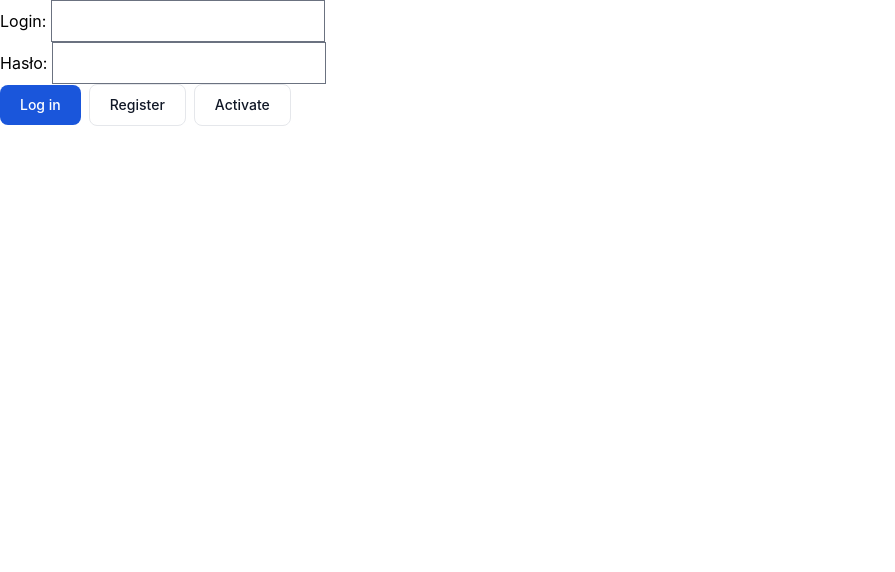
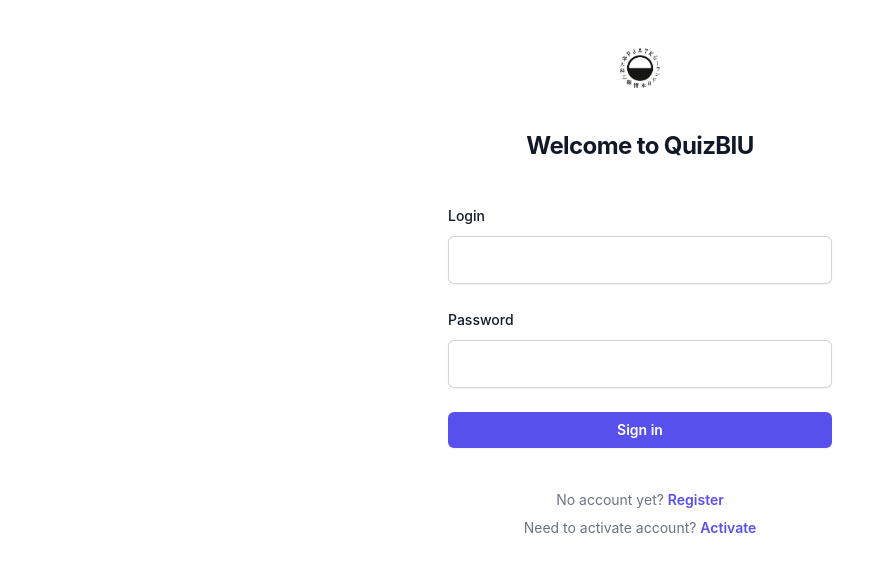
Before and after one commit to s20681/my-quiz, a React (Create React App) app: page / in a window 1280 px wide. Shown: the top 572 px of the page, without its empty margins (0-895 px from the left). Built offline with nearby package versions, Linux system fonts and the light colour scheme.

Commit message:
login screen revamp

```diff
--- a/src/App.css
+++ b/src/App.css
@@ -9,3 +9,11 @@
 .regular-button {
   @apply py-2.5 px-5 mr-2 mb-2 text-sm font-medium text-gray-900 focus:outline-none bg-white rounded-lg border border-gray-200 hover:bg-gray-100 hover:text-blue-700 focus:z-10 focus:ring-4 focus:ring-gray-200 dark:focus:ring-gray-700 dark:bg-gray-800 dark:text-gray-400 dark:border-gray-600 dark:hover:text-white dark:hover:bg-gray-700;
 }
+
+input {
+  @apply w-full h-12 px-4 mb-2 text-lg text-gray-700 placeholder-gray-600 border rounded;
+}
+
+Form {
+  @apply rounded;
+}
--- a/src/components/Layout/NavbarComponent.tsx
+++ b/src/components/Layout/NavbarComponent.tsx
@@ -8,7 +8,11 @@
 
     const handleGoHome = () => {
         navigate(`/quiz/all`);
-      };
+    };
+
+    const handleRanking = () => {
+        navigate(`/ranking`);
+    };
 
     const handleManageAccount = () => {
         navigate(`/manage`);
@@ -33,6 +37,9 @@
                                 <button onClick={() => handleGoHome()} className="block py-2 pl-3 pr-4 text-white bg-blue-700 rounded md:bg-transparent md:text-blue-700 md:p-0 md:dark:text-blue-500 dark:bg-blue-600 md:dark:bg-transparent" aria-current="page">Quiz List</button>
                             </li>
                             <li>
+                                <button onClick={() => handleRanking()} className="block py-2 pl-3 pr-4 text-gray-900 rounded hover:bg-gray-100 md:hover:bg-transparent md:border-0 md:hover:text-blue-700 md:p-0 dark:text-white md:dark:hover:text-blue-500 dark:hover:bg-gray-700 dark:hover:text-white md:dark:hover:bg-transparent">User ranking</button>
+                            </li>
+                            <li>
                                 <button onClick={() => handleManageAccount()} className="block py-2 pl-3 pr-4 text-gray-900 rounded hover:bg-gray-100 md:hover:bg-transparent md:border-0 md:hover:text-blue-700 md:p-0 dark:text-white md:dark:hover:text-blue-500 dark:hover:bg-gray-700 dark:hover:text-white md:dark:hover:bg-transparent">Manage Account</button>
                             </li>
                             <li>
--- a/src/components/Quiz/QuizListComponent.tsx
+++ b/src/components/Quiz/QuizListComponent.tsx
@@ -83,15 +83,11 @@
     navigate(`/quiz/new`);
   };
 
-  const handleRanking = () => {
-    navigate(`/ranking`);
-  };
-
   const handleSortOptionChange = (event: React.ChangeEvent<HTMLSelectElement>) => {
     setSortOption(event.target.value);
   };
 
-  function get10RandomQuestions(array : Question[]) {
+  function get10RandomQuestions(array: Question[]) {
     const shuffledArray = array
       .map((item) => ({ item, sortKey: Math.random() })) // Assign a random sort key to each item
       .sort((a, b) => a.sortKey - b.sortKey); // Sort the items based on the sort key
@@ -147,10 +143,10 @@
           <Navbar></Navbar>
           <QuizListContainer>
             <p>Logged in as username: {authContext.user.login} Id: {authContext.user.id}</p>
-            <button className='regular-button' onClick={() => handleCreateNew()}> Create new quiz </button>
-            <button className='regular-button' onClick={() => handleRanking()}> User ranking </button>
 
             <div>
+              <button className='addquiz-button' onClick={() => handleCreateNew()}> Create new quiz </button>
+
               <input
                 type="text"
                 value={filter}
--- a/src/components/User/LoginComponent.tsx
+++ b/src/components/User/LoginComponent.tsx
@@ -1,5 +1,5 @@
 import { useNavigate } from 'react-router-dom'
-import React, { ChangeEvent, useState, useContext } from 'react';
+import React, { useState, useContext } from 'react';
 import { Formik, Form, Field, ErrorMessage } from 'formik';
 import { AuthContext } from './AuthContext';
 import * as Yup from 'yup';
@@ -14,11 +14,11 @@
 
 const validationSchema = Yup.object().shape({
   login: Yup.string()
-    .min(2, 'Login za krótki')
-    .required('Login jest wymagany'),
+    .min(2, 'Login to short')
+    .required('Login is required'),
   password: Yup.string()
-    .min(8, 'Hasło za krótkie')
-    .required('Hasło jest wymagane'),
+    .min(8, 'Password to short')
+    .required('Password is required'),
 });
 
 const LoginComponent: React.FC = () => {
@@ -83,33 +83,54 @@
         onSubmit={handleSubmit}
       >
         {({ errors, touched }) => (
-          <Form>
-            <div>
-              <label htmlFor="login">Login: </label>
-              <Field type="text" id="login" name="login" />
-            </div>
-            <div>
-              <label htmlFor="password">Hasło: </label>
-              <Field type="password" id="password" name="password" />
+          <div className="flex min-h-full flex-col justify-center px-6 py-12 lg:px-8">
+            <div className="sm:mx-auto sm:w-full sm:max-w-sm">
+              <img className="mx-auto h-10 w-auto" src="/logo.png" alt="Your Company"></img>
+              <h2 className="mt-10 text-center text-2xl font-bold leading-9 tracking-tight text-gray-900">Welcome to QuizBIU</h2>
             </div>
 
-            <button className='accent-button' type="submit" disabled={isSubmitting}>
-              Log in
-            </button>
+            <div className="mt-10 sm:mx-auto sm:w-full sm:max-w-sm">
+              <Form className="space-y-6" action="#" method="POST">
+                <div>
+                  <label htmlFor="email" className="block text-sm font-medium leading-6 text-gray-900">Login</label>
+                  <div className="mt-2">
+                    <Field type="text" id="login" name="login" className="block w-full rounded-md border-0 py-1.5 text-gray-900 shadow-sm ring-1 ring-inset ring-gray-300 placeholder:text-gray-400 focus:ring-2 focus:ring-inset focus:ring-indigo-600 sm:text-sm sm:leading-6"></Field>
+                  </div>
+                </div>
 
-            <button className='regular-button' onClick={handleRegisterClick}>
-              Register
-            </button>
+                <div>
+                  <div className="flex items-center justify-between">
+                    <label htmlFor="password" className="block text-sm font-medium leading-6 text-gray-900">Password</label>
 
-            <button className='regular-button' onClick={handleActivateClick}>
-              Activate
-            </button>
+                  </div>
+                  <div className="mt-2">
+                    <Field type="password" id="password" name="password" autoComplete="current-password" required className="block w-full rounded-md border-0 py-1.5 text-gray-900 shadow-sm ring-1 ring-inset ring-gray-300 placeholder:text-gray-400 focus:ring-2 focus:ring-inset focus:ring-indigo-600 sm:text-sm sm:leading-6"></Field>
+                  </div>
+                </div>
 
-            <ErrorMessage name="login" component="div" />
-            <ErrorMessage name="password" component="div" />
-          </Form>
+                <div>
+                  <button type="submit" disabled={isSubmitting} className="flex w-full justify-center rounded-md bg-indigo-600 px-3 py-1.5 text-sm font-semibold leading-6 text-white shadow-sm hover:bg-indigo-500 focus-visible:outline focus-visible:outline-2 focus-visible:outline-offset-2 focus-visible:outline-indigo-600">Sign in</button>
+                </div>
+
+                <ErrorMessage name="login" component="div" />
+                <ErrorMessage name="password" component="div" />
+              </Form>
+
+              <p className="mt-10 text-center text-sm text-gray-500">
+                No account yet? {" "}
+                <button onClick={handleRegisterClick} className="font-semibold leading-6 text-indigo-600 hover:text-indigo-500"> Register </button>
+              </p>
+
+              <p className="mt-1 text-center text-sm text-gray-500">
+                Need to activate account? {" "}
+                <button onClick={handleActivateClick} className="font-semibold leading-6 text-indigo-600 hover:text-indigo-500"> Activate </button>
+              </p>
+            </div>
+
+          </div>
         )}
       </Formik>
+
 
       {responseMessage && <p>{responseMessage}</p>}
     </div>
--- a/src/components/User/RegisterComponent.tsx
+++ b/src/components/User/RegisterComponent.tsx
@@ -42,6 +42,10 @@
   const [responseMessage, setResponseMessage] = useState('');
   const [formData, setformData] = useState(initialValues);
   const navigate = useNavigate();
+
+  const handleGoBackClick = () => {
+    navigate('/login')
+  }
 
   const handleSubmit = (values: FormData) => {
     setIsSubmitting(true);
@@ -93,10 +97,9 @@
               <InputLabel htmlFor="email">E-mail: </InputLabel>
               <Field type="email" id="email" name="email" />
             </div>
-            <button className='regular-button' type="submit" disabled={isSubmitting}>
-                {' '}
-                Zarejestruj
-              </button>
+            <button className='regular-button' type="submit" disabled={isSubmitting}>Register</button>
+
+            <button className='regular-button' onClick={handleGoBackClick}>go back</button>
 
             <ErrorMessage name="login" component="div" />
             <ErrorMessage name="password" component="div" />
--- a/tailwind.config.js
+++ b/tailwind.config.js
@@ -1,4 +1,6 @@
 /** @type {import('tailwindcss').Config} */
+const plugin = require('tailwindcss/plugin')
+
 module.exports = {
   content: [
     './src/**/*.{js,jsx,ts,tsx}',
@@ -7,6 +9,7 @@
     extend: {},
   },
   plugins: [
-    require('flowbite/plugin')
+    require('flowbite/plugin'),
+    require('@tailwindcss/forms')
 ],
 }
```
Lines whose indentation alone changed are shown as unchanged.
